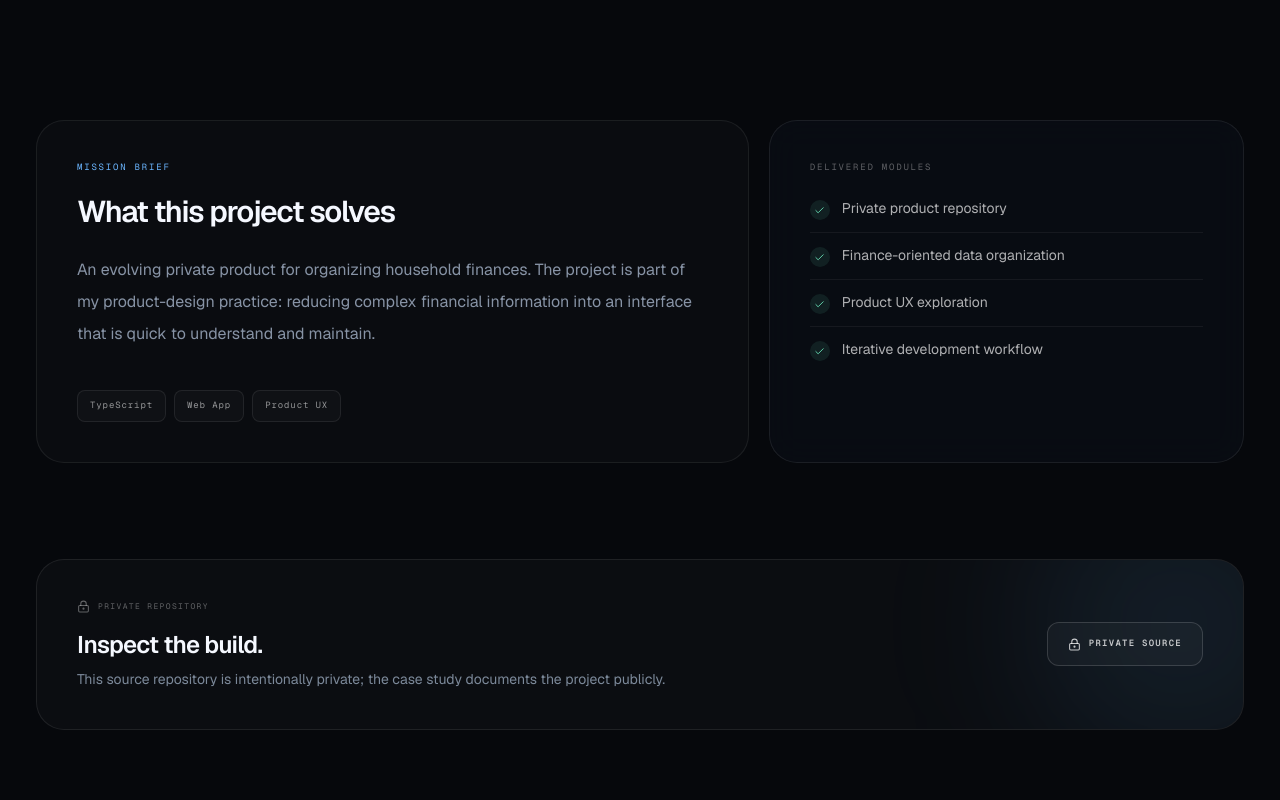
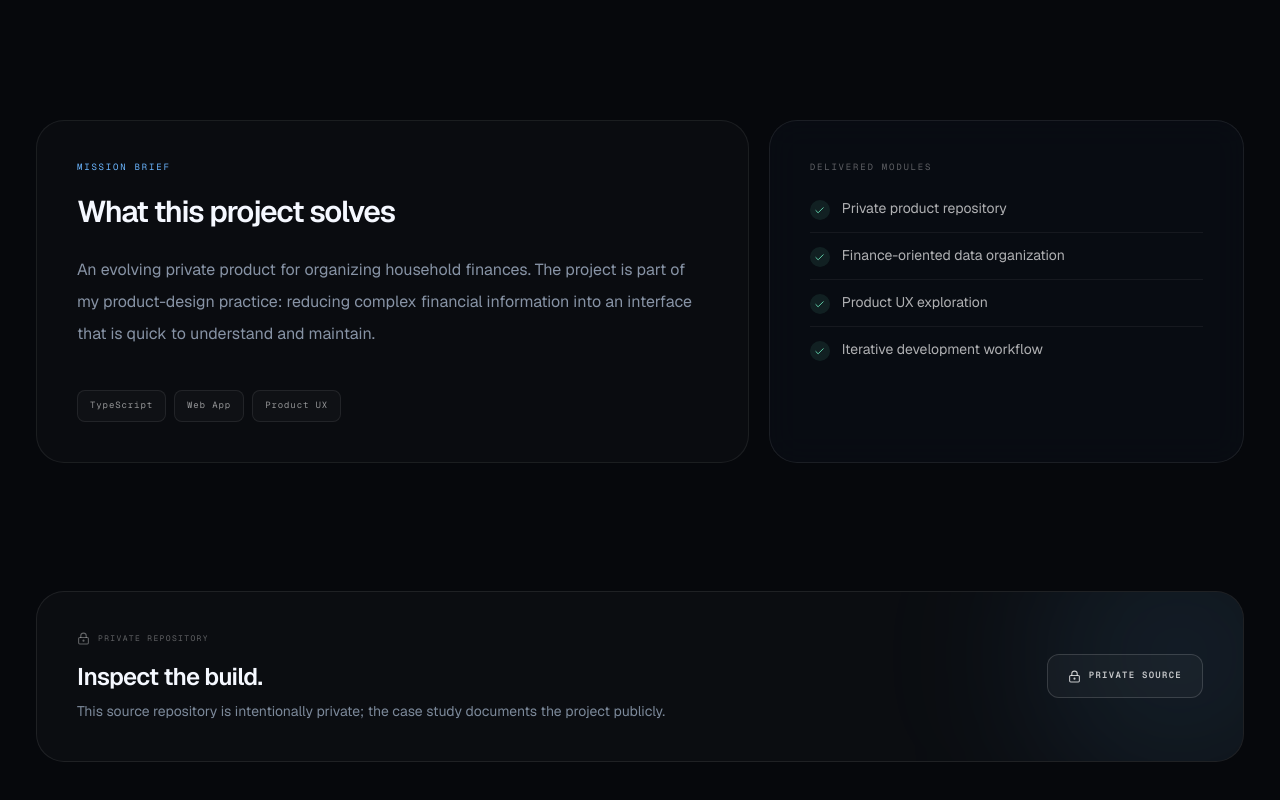
Before and after one commit to jdassaevy/project-vault, a Next.js app: page /projects/family-finance in a window 1280 px wide. Shown: the part 813-1613 px from the top of the page. Built offline with nearby package versions, Linux system fonts and the light colour scheme.

Commit message:
feat: embed Students Registration walkthrough in case study

```diff
--- a/components/project-detail.tsx
+++ b/components/project-detail.tsx
@@ -6,6 +6,7 @@ import { ArrowLeft, ArrowUpRight, Check, Code2, LockKeyhole, ShieldCheck } from
 import type { Project } from "@/data/projects";
 import { BrandMark } from "@/components/brand-mark";
 import { ProjectVisual } from "@/components/project-visual";
+import { StudentsRegistrationWalkthrough } from "@/components/students-registration-walkthrough";
 
 export function ProjectDetail({ project }: { project: Project }) {
   return (
@@ -81,7 +82,9 @@ export function ProjectDetail({ project }: { project: Project }) {
         </div>
       </section>
 
-      <section className="mx-auto max-w-[1440px] px-5 pb-28 pt-12 md:px-9">
+      {project.slug === "students-registration" && <StudentsRegistrationWalkthrough />}
+
+      <section className="mx-auto max-w-[1440px] px-5 pb-28 pt-20 md:px-9">
         <div className="relative overflow-hidden rounded-[28px] border border-white/[.08] bg-white/[.025] p-8 md:flex md:items-center md:justify-between md:p-10">
           <div className="absolute -right-20 -top-20 h-72 w-72 rounded-full bg-[#65b6ff]/10 blur-[80px]" />
           <div className="relative">
```
